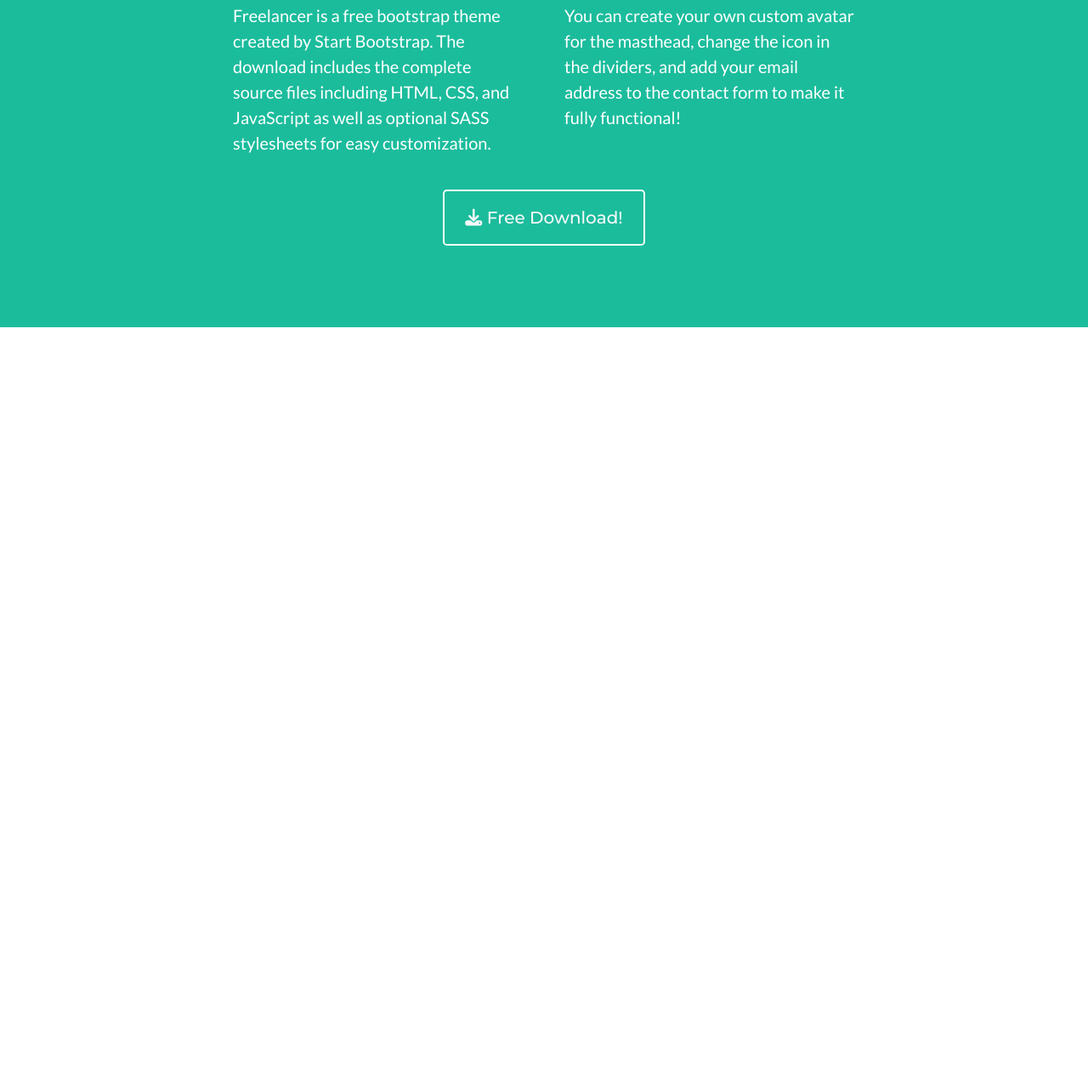
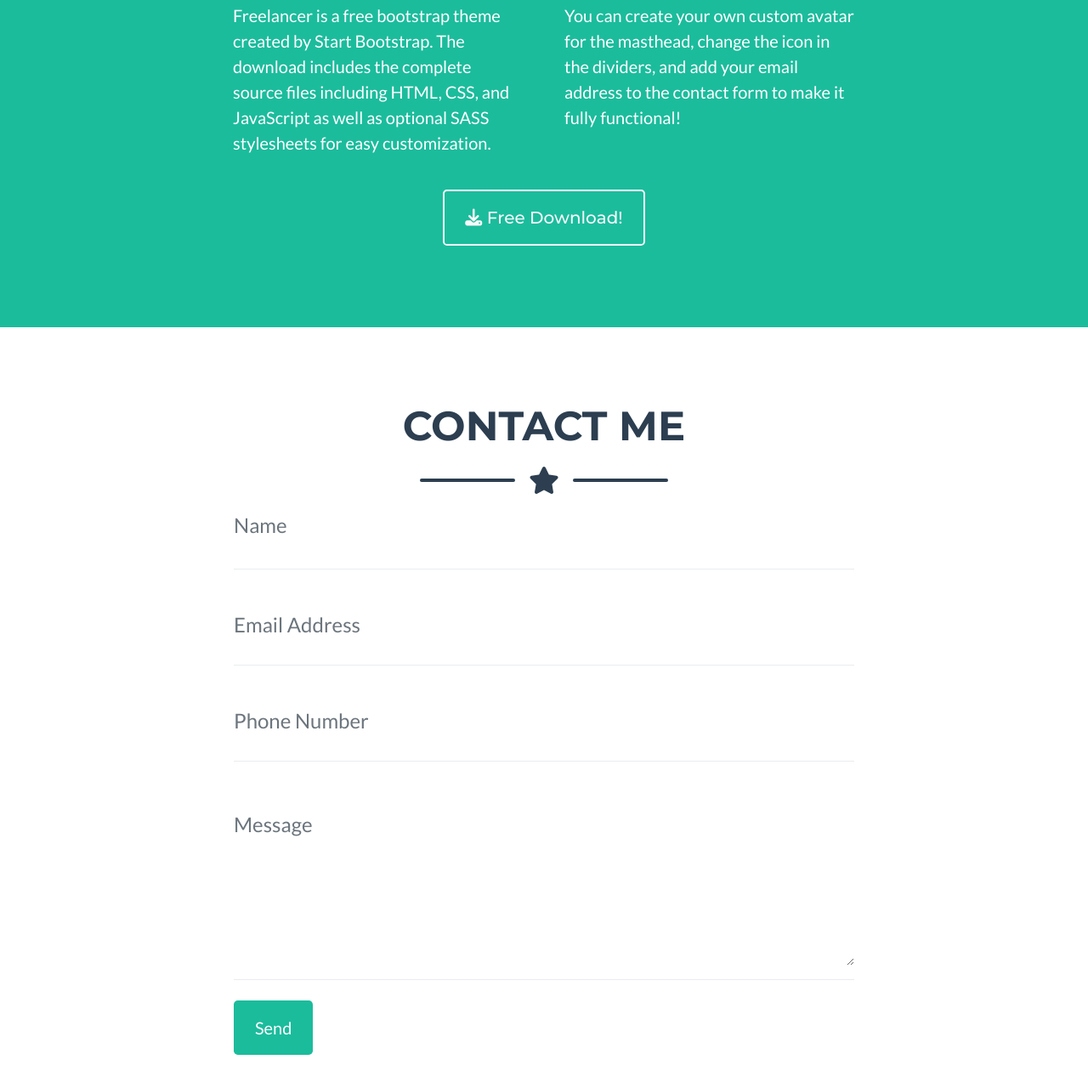
Before and after one commit to MahdiMajdian/StartBootstrap-replica, a plain HTML site: page index.html in a window 1280 px wide. Shown: the part 1937-3217 px from the top of the page at 85% size. Before the commit the page ends 2322 px from the top, so only its background shows below. Drawn offline with nearby package versions, Linux system fonts and the light colour scheme.

Commit message:
contact me section done

```diff
--- a/index.html
+++ b/index.html
@@ -4,7 +4,12 @@
 		<meta charset="utf-8" />
 		<meta name="viewport" content="width=device-width, initial-scale=1, shrink-to-fit=no" />
 		<!-- Bootstrap CSS -->
-		<link rel="stylesheet" href="https://cdn.jsdelivr.net/npm/bootstrap@4.6.0/dist/css/bootstrap.min.css" integrity="sha384-B0vP5xmATw1+K9KRQjQERJvTumQW0nPEzvF6L/Z6nronJ3oUOFUFpCjEUQouq2+l" crossorigin="anonymous" />
+		<link
+			rel="stylesheet"
+			href="https://cdn.jsdelivr.net/npm/bootstrap@4.6.0/dist/css/bootstrap.min.css"
+			integrity="sha384-B0vP5xmATw1+K9KRQjQERJvTumQW0nPEzvF6L/Z6nronJ3oUOFUFpCjEUQouq2+l"
+			crossorigin="anonymous"
+		/>
 		<!-- Style css -->
 		<link rel="stylesheet" href="style.css" />
 		<!-- Font Awesome -->
@@ -14,7 +19,10 @@
 		<link href="https://fonts.googleapis.com/css2?family=Montserrat:wght@300;400;500;600;700;800&display=swap" rel="stylesheet" />
 		<!-- Lato Font link -->
 		<link rel="preconnect" href="https://fonts.gstatic.com" />
-		<link href="https://fonts.googleapis.com/css2?family=Lato:wght@300;400;700&family=Montserrat:wght@300;400;500;600;700;800&display=swap" rel="stylesheet" />
+		<link
+			href="https://fonts.googleapis.com/css2?family=Lato:wght@300;400;700&family=Montserrat:wght@300;400;500;600;700;800&display=swap"
+			rel="stylesheet"
+		/>
 
 		<title>Hello, world!</title>
 	</head>
@@ -26,7 +34,14 @@
 						<a style="font-size: 1.75rem; font-weight: bold" class="navbar-brand text-white">START BOOTSTRAP</a>
 					</div>
 					<div class="menu d-flex justify-content-end align-items-center">
-						<button class="btn btn-pistachio rounded-lg d-sm-block d-lg-none" type="button" data-toggle="collapse" data-target="#collapseExample" aria-expanded="false" aria-controls="collapseExample">
+						<button
+							class="btn btn-pistachio rounded-lg d-sm-block d-lg-none"
+							type="button"
+							data-toggle="collapse"
+							data-target="#collapseExample"
+							aria-expanded="false"
+							aria-controls="collapseExample"
+						>
 							Menu
 							<i class="fa fa-bars px-1"></i>
 						</button>
@@ -59,7 +74,10 @@
 					</div>
 				</div>
 			</nav>
-			<header class="header bg-pistachio d-flex flex-column align-items-center justify-content-center" style="padding-top: 12.5rem; padding-bottom: 6rem">
+			<header
+				class="header bg-pistachio d-flex flex-column align-items-center justify-content-center"
+				style="padding-top: 12.5rem; padding-bottom: 6rem"
+			>
 				<img src="Images/avataaars.svg" class="header-avatar mb-5" alt="" />
 				<h1 style="font-size: 4rem; font-weight: 700; line-height: 3.5rem" class="text-white m-0 text-center">START BOOTSTRAP</h1>
 				<div class="d-flex align-items-center text-white mb-4" style="margin-top: 1.25rem">
@@ -102,7 +120,10 @@
 					</div>
 				</section>
 				<section class="section bg-pistachio p-0" id="about">
-					<div class="container w-100 h-100 d-flex flex-column align-items-center justify-content-center text-white" style="padding: 6rem 0">
+					<div
+						class="container w-100 h-100 d-flex flex-column align-items-center justify-content-center text-white"
+						style="padding: 6rem 0"
+					>
 						<h1 style="font-size: 3rem; font-weight: 700; line-height: 2.5rem" class="text-white m-0 mb-2 text-center">ABOUT</h1>
 						<div class="d-flex align-items-center text-white mb-4" style="margin-top: 1.25rem">
 							<span class="line-white mr-3"></span>
@@ -111,21 +132,68 @@
 						</div>
 						<div class="row">
 							<div class="col-4 ml-auto px-4">
-								<p class="lead" style="font-size: 1.25rem; font-weight: 500; font-family: 'Lato'">Freelancer is a free bootstrap theme created by Start Bootstrap. The download includes the complete source files including HTML, CSS, and JavaScript as well as optional SASS stylesheets for easy customization.</p>
+								<p class="lead" style="font-size: 1.25rem; font-weight: 500; font-family: 'Lato'">
+									Freelancer is a free bootstrap theme created by Start Bootstrap. The download includes the complete source files
+									including HTML, CSS, and JavaScript as well as optional SASS stylesheets for easy customization.
+								</p>
 							</div>
 							<div class="col-4 mr-auto px-4">
-								<p class="lead" style="font-size: 1.25rem; font-weight: 500; font-family: 'Lato'">You can create your own custom avatar for the masthead, change the icon in the dividers, and add your email address to the contact form to make it fully functional!</p>
+								<p class="lead" style="font-size: 1.25rem; font-weight: 500; font-family: 'Lato'">
+									You can create your own custom avatar for the masthead, change the icon in the dividers, and add your email
+									address to the contact form to make it fully functional!
+								</p>
 							</div>
 						</div>
 						<div class="mt-4 text-center">
-							<a href="#" class="btn btn-lg btn-outline-light py-3 px-4" style="font-weight: 500; border: 2px solid white"><i class="fa fa-download"></i> Free Download!</a>
+							<a href="#" class="btn btn-lg btn-outline-light py-3 px-4" style="font-weight: 500; border: 2px solid white"
+								><i class="fa fa-download"></i> Free Download!</a
+							>
+						</div>
+					</div>
+				</section>
+				<section class="section" style="padding: 6rem 0">
+					<div class="container d-flex flex-column justify-content-center align-content-center">
+						<h1 style="font-size: 3rem; font-weight: 700; line-height: 2.5rem" class="text-nav m-0 mb-2 text-center">CONTACT ME</h1>
+						<div class="d-flex align-items-center justify-content-center text-nav mb-4" style="margin-top: 1.25rem">
+							<span class="line-nav mr-3"></span>
+							<i class="fa fa-star" style="font-size: 2rem"></i>
+							<span class="line-nav ml-3"></span>
+						</div>
+						<div class="row justify-content-center">
+							<div class="col-8">
+								<form action="" class="">
+									<div class="form-group floating-label-form-group controls mb-2 pb-3 input-border">
+										<input class="form-control input border-0 py-2 pb-4 px-0" type="text" placeholder="Name" />
+									</div>
+									<div class="form-group floating-label-form-group controls mt-5 mb-2 pb-3 input-border">
+										<input class="form-control input border-0 py-2 pb-3 px-0" type="email" placeholder="Email Address" />
+									</div>
+									<div class="form-group floating-label-form-group controls mt-5 mb-2 pb-3 input-border">
+										<input class="form-control input border-0 py-2 pb-3 px-0" type="number" placeholder="Phone Number" />
+									</div>
+									<div class="form-group floating-label-form-group controls mt-5 mb-2 pb-3 input-border">
+										<textarea rows="7" class="form-control input border-0 py-2 pb-3 px-0" type="text" placeholder="Message"></textarea>
+									</div>
+									<div class="form-group floating-label-form-group controls mt-4 pb-3">
+										<button class="btn btn-pistachio btn-xl py-3 font rounded-lg pb-3 px-4">Send</button>
+									</div>
+								</form>
+							</div>
 						</div>
 					</div>
 				</section>
 			</main>
 		</div>
 
-		<script src="https://code.jquery.com/jquery-3.5.1.slim.min.js" integrity="sha384-DfXdz2htPH0lsSSs5nCTpuj/zy4C+OGpamoFVy38MVBnE+IbbVYUew+OrCXaRkfj" crossorigin="anonymous"></script>
-		<script src="https://cdn.jsdelivr.net/npm/bootstrap@4.6.0/dist/js/bootstrap.bundle.min.js" integrity="sha384-Piv4xVNRyMGpqkS2by6br4gNJ7DXjqk09RmUpJ8jgGtD7zP9yug3goQfGII0yAns" crossorigin="anonymous"></script>
+		<script
+			src="https://code.jquery.com/jquery-3.5.1.slim.min.js"
+			integrity="sha384-DfXdz2htPH0lsSSs5nCTpuj/zy4C+OGpamoFVy38MVBnE+IbbVYUew+OrCXaRkfj"
+			crossorigin="anonymous"
+		></script>
+		<script
+			src="https://cdn.jsdelivr.net/npm/bootstrap@4.6.0/dist/js/bootstrap.bundle.min.js"
+			integrity="sha384-Piv4xVNRyMGpqkS2by6br4gNJ7DXjqk09RmUpJ8jgGtD7zP9yug3goQfGII0yAns"
+			crossorigin="anonymous"
+		></script>
 	</body>
 </html>
--- a/style.css
+++ b/style.css
@@ -59,3 +59,19 @@ a:hover{
 .section {
 	padding: 6rem 0;
 }
+.input{
+	height: 3rem;
+}
+.input::placeholder{
+	font-size: 1.5rem;
+	font-family: 'Lato';
+	font-weight: 500;
+}
+.font{
+	font-size: 1.25rem;
+	font-family: 'Lato';
+	font-weight: 500;
+}
+.input-border{
+	border-bottom: 1px solid #e9ecef
+}
```
